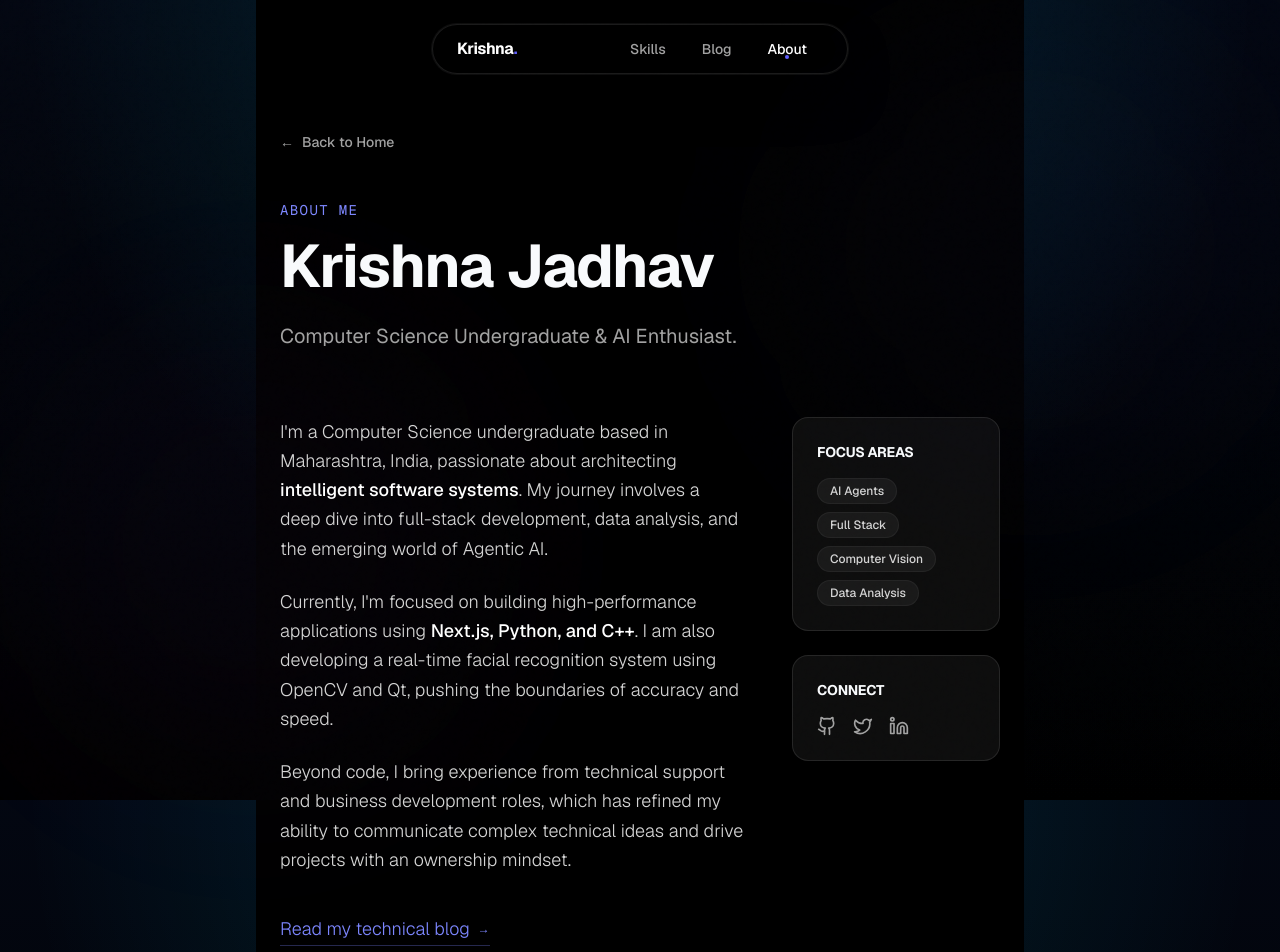
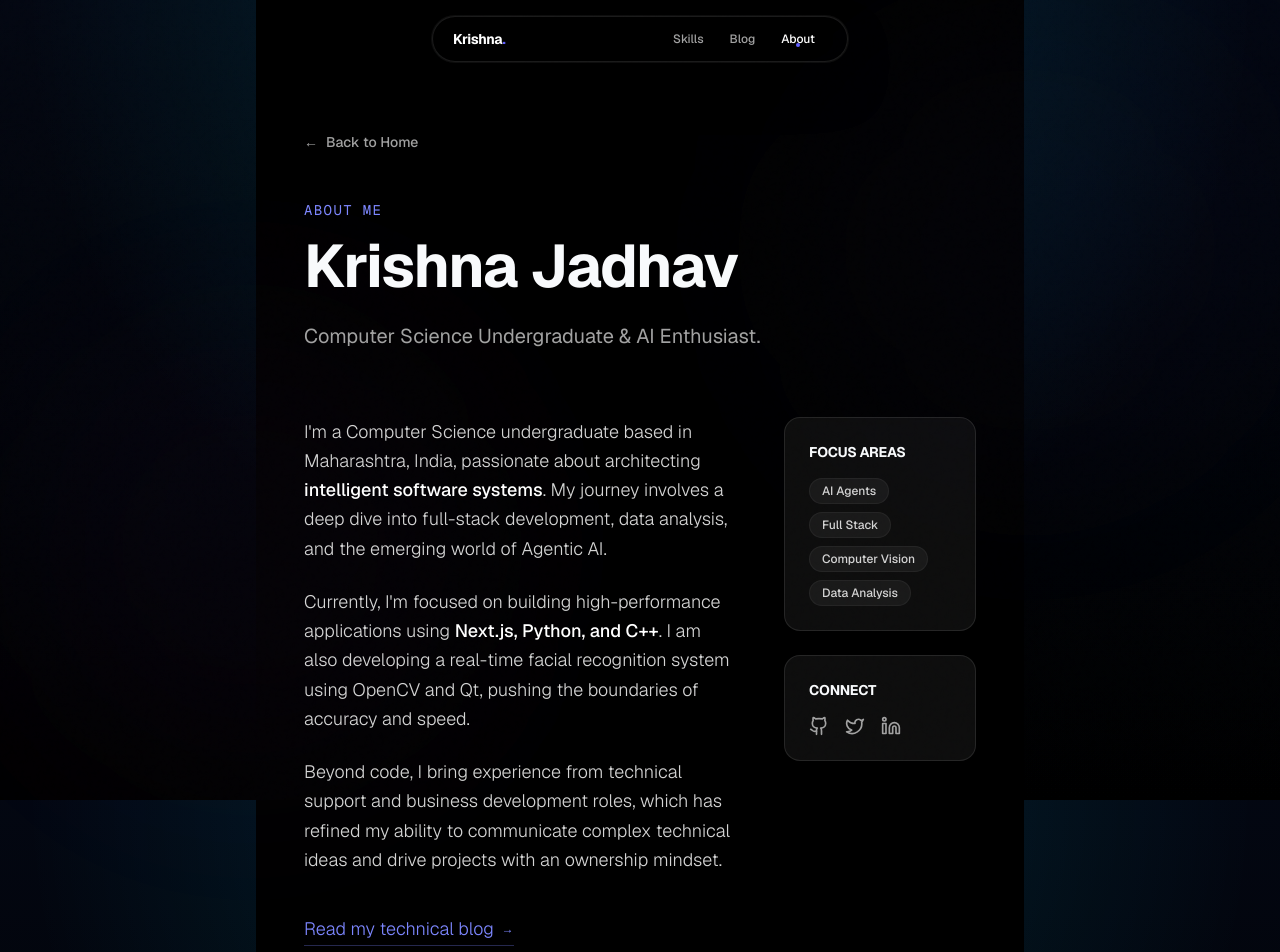
Before and after one commit to KrishnaJadhav2525/krishna-portfolio, a Next.js app: page /about in a window 1280 px wide. Shown: the top 952 px of the page. Built offline with nearby package versions, Linux system fonts and the light colour scheme; no server answers.

Commit message:
feat(layout): standardize global layout, typography and fix page consistency

```diff
--- a/app/about/page.tsx
+++ b/app/about/page.tsx
@@ -6,6 +6,8 @@ import { useState } from "react"
 import { Button } from "@/app/components/ui/button"
 import { Input } from "@/app/components/ui/input"
 import { Textarea } from "@/app/components/ui/textarea"
+import { Container } from "@/app/components/ui/section"
+import { FadeIn } from "@/app/components/ui/fade-in"
 
 export default function AboutPage() {
   const [formData, setFormData] = useState({
@@ -15,14 +17,14 @@ export default function AboutPage() {
   });
   const [status, setStatus] = useState({ type: '', message: '' });
 
-  const handleChange = (e) => {
+  const handleChange = (e: React.ChangeEvent<HTMLInputElement | HTMLTextAreaElement>) => {
     setFormData({
       ...formData,
       [e.target.name]: e.target.value,
     });
   };
 
-  const handleSubmit = async (e) => {
+  const handleSubmit = async (e: React.FormEvent) => {
     e.preventDefault();
 
     if (!formData.email || !formData.subject || !formData.message) {
@@ -76,8 +78,9 @@ export default function AboutPage() {
       </div>
 
       {/* TOP SPACING FOR FIXED NAV */}
-      <div className="pt-32 max-w-4xl mx-auto px-6 relative z-10">
+      <Container className="pt-32 relative z-10">
 
+        <FadeIn>
           {/* BACK */}
           <Link
             href="/"
@@ -101,8 +104,8 @@ export default function AboutPage() {
           </div>
 
           {/* INTRO CONTENT */}
-        <div className="grid md:grid-cols-3 gap-12 mb-24">
-          <div className="md:col-span-2 space-y-6 text-lg text-neutral-300 leading-relaxed font-light">
+          <div className="grid md:grid-cols-12 gap-12 mb-24">
+            <div className="md:col-span-8 space-y-6 text-lg text-neutral-300 leading-relaxed font-light">
               <p>
                 I'm a Computer Science undergraduate based in Maharashtra, India,
                 passionate about architecting <span className="text-white font-medium">intelligent software systems</span>.
@@ -130,7 +133,7 @@ export default function AboutPage() {
             </div>
 
             {/* SIDEBAR / STATS */}
-          <div className="space-y-6">
+            <div className="md:col-span-4 space-y-6">
               <div className="p-6 rounded-2xl bg-white/5 border border-white/10 backdrop-blur-sm">
                 <h3 className="text-sm font-semibold text-white uppercase tracking-wider mb-4">Focus Areas</h3>
                 <div className="flex flex-wrap gap-2">
@@ -152,8 +155,10 @@ export default function AboutPage() {
               </div>
             </div>
           </div>
+        </FadeIn>
 
         {/* EXPERIENCE & EDUCATION GRID */}
+        <FadeIn delay={0.2}>
           <div className="grid md:grid-cols-2 gap-12 mb-32">
 
             {/* EXPERIENCE */}
@@ -161,7 +166,7 @@ export default function AboutPage() {
               <h2 className="text-2xl font-bold text-white mb-8 flex items-center gap-3">
                 <span className="w-2 h-2 rounded-full bg-indigo-500" /> Experience
               </h2>
-            <div className="space-y-8 border-l border-white/10 ml-3 pl-8 relative">
+              <div className="space-y-12 border-l border-white/10 ml-3 pl-8 relative">
 
                 <div className="relative group">
                   <span className="absolute -left-[37px] top-1.5 w-4 h-4 rounded-full border-2 border-neutral-800 bg-black group-hover:border-indigo-500 transition-colors" />
@@ -197,7 +202,7 @@ export default function AboutPage() {
               <h2 className="text-2xl font-bold text-white mb-8 flex items-center gap-3">
                 <span className="w-2 h-2 rounded-full bg-purple-500" /> Education
               </h2>
-            <div className="space-y-8 border-l border-white/10 ml-3 pl-8 relative">
+              <div className="space-y-12 border-l border-white/10 ml-3 pl-8 relative">
 
                 <div className="relative group">
                   <span className="absolute -left-[37px] top-1.5 w-4 h-4 rounded-full border-2 border-neutral-800 bg-black group-hover:border-purple-500 transition-colors" />
@@ -225,8 +230,10 @@ export default function AboutPage() {
               </div>
             </div>
           </div>
+        </FadeIn>
 
         {/* CONTACT FORM */}
+        <FadeIn delay={0.3}>
           <div id="contact" className="py-20 border-t border-white/5">
             <div className="max-w-xl mx-auto text-center mb-12">
               <h2 className="text-3xl font-bold text-white mb-4">Let's Start a Conversation</h2>
@@ -234,6 +241,7 @@ export default function AboutPage() {
             </div>
 
             <div className="max-w-xl mx-auto bg-neutral-900/50 backdrop-blur-xl border border-white/10 rounded-3xl p-8 relative overflow-hidden">
+
 
               {/* Gradient glow */}
               <div className="absolute top-0 left-0 right-0 h-1 bg-gradient-to-r from-indigo-500 via-purple-500 to-indigo-500" />
@@ -313,8 +321,8 @@ export default function AboutPage() {
               )}
             </div>
           </div>
-
-      </div>
+        </FadeIn>
+      </Container>
     </section>
   )
 }
--- a/app/blog/page.tsx
+++ b/app/blog/page.tsx
@@ -4,6 +4,8 @@ import { CuratedBlogs } from "./curated"
 import { ContactSection } from "./contact-section"
 import { NewsletterSection } from "./newsletter-section"
 import SemanticSearch from "@/app/components/semantic-search"
+import { Container } from "@/app/components/ui/section"
+import { FadeIn } from "@/app/components/ui/fade-in"
 
 export const metadata = {
   title: "Blog",
@@ -22,10 +24,10 @@ export default function BlogPage() {
         <div className="absolute bottom-0 right-1/4 w-[500px] h-[500px] bg-purple-500/5 rounded-full blur-[100px] opacity-40" />
       </div>
 
-      <div className="max-w-7xl mx-auto pt-32 px-6 relative z-10">
+      <Container className="pt-32 relative z-10">
 
         {/* HEADER */}
-        <div className="mb-16 text-center md:text-left">
+        <FadeIn className="mb-16 text-center md:text-left">
           <p className="text-sm font-mono text-indigo-400 mb-4 tracking-widest uppercase">
             Engineering & Thoughts
           </p>
@@ -36,15 +38,15 @@ export default function BlogPage() {
             Insights on Artificial Intelligence, Software Engineering, and the future of tech.
             Documenting my journey of building and breaking things.
           </p>
-        </div>
+        </FadeIn>
 
         {/* AI-POWERED SEMANTIC SEARCH */}
-        <div className="mb-20">
+        <FadeIn className="mb-20" delay={0.1}>
           <SemanticSearch />
-        </div>
+        </FadeIn>
 
         {/* BLOG LIST + SIDEBAR */}
-        <div className="grid grid-cols-1 lg:grid-cols-[1fr_350px] gap-12 lg:gap-20">
+        <FadeIn delay={0.2} className="grid grid-cols-1 lg:grid-cols-[1fr_350px] gap-12 lg:gap-20">
 
           {/* Main Content */}
           <div>
@@ -66,13 +68,13 @@ export default function BlogPage() {
               <NewsletterSection />
             </div>
           </div>
-        </div>
+        </FadeIn>
 
         {/* CONTACT - Client Component */}
-        <div className="mt-32">
+        <FadeIn className="mt-32" delay={0.3}>
           <ContactSection />
-        </div>
-      </div>
+        </FadeIn>
+      </Container>
     </section>
   )
 }
--- a/app/components/nav.tsx
+++ b/app/components/nav.tsx
@@ -24,19 +24,19 @@ export default function Navbar() {
   };
 
   return (
-    <div className="fixed top-6 left-1/2 -translate-x-1/2 z-50 w-full max-w-sm sm:max-w-md px-4">
-      <nav className="flex items-center justify-between py-2 px-6 bg-black/40 backdrop-blur-xl border border-white/10 rounded-full shadow-2xl shadow-black/50 ring-1 ring-white/5 transition-all hover:bg-black/50 hover:border-white/20">
+    <div className="fixed top-4 left-1/2 -translate-x-1/2 z-50 w-full max-w-sm sm:max-w-md px-4">
+      <nav className="flex items-center justify-between py-2 px-5 bg-black/40 backdrop-blur-xl border border-white/10 rounded-full shadow-2xl shadow-black/50 ring-1 ring-white/5 transition-all hover:bg-black/50 hover:border-white/20">
 
         {/* LEFT: NAME */}
         <Link
           href="/"
-          className="text-base font-bold tracking-tight text-white mr-8 hover:text-indigo-400 transition-colors"
+          className="text-sm font-bold tracking-tight text-white mr-6 hover:text-indigo-400 transition-colors"
         >
           Krishna<span className="text-indigo-500">.</span>
         </Link>
 
         {/* RIGHT: LINKS */}
-        <div className="flex items-center gap-1">
+        <div className="flex items-center gap-0.5">
           {navLinks.map(({ href, label }) => {
             const active = isActive(href);
             return (
@@ -44,7 +44,7 @@ export default function Navbar() {
                 key={href}
                 href={href}
                 className={cn(
-                  "relative px-4 py-1.5 text-sm font-medium transition-colors duration-200 outline-none focus-visible:ring-2 focus-visible:ring-indigo-500 rounded-full",
+                  "relative px-3 py-1.5 text-xs font-medium transition-colors duration-200 outline-none focus-visible:ring-2 focus-visible:ring-indigo-500 rounded-full",
                   active ? "text-white" : "text-neutral-400 hover:text-white"
                 )}
                 onMouseEnter={() => setHoveredPath(href)}
--- a/app/components/ui/button.tsx
+++ b/app/components/ui/button.tsx
@@ -21,7 +21,7 @@ const buttonVariants = cva(
                 premium: "bg-white text-black hover:bg-neutral-200 shadow-[0_0_20px_rgba(255,255,255,0.3)] hover:shadow-[0_0_25px_rgba(255,255,255,0.4)] transition-all duration-300",
             },
             size: {
-                default: "h-10 px-4 py-2",
+                default: "h-12 px-6 py-2",
                 sm: "h-9 rounded-md px-3",
                 lg: "h-11 rounded-md px-8",
                 icon: "h-10 w-10",
--- a/app/components/ui/section.tsx
+++ b/app/components/ui/section.tsx
@@ -10,7 +10,7 @@ const Container = React.forwardRef<HTMLDivElement, ContainerProps>(
         return (
             <Component
                 ref={ref}
-                className={cn("mx-auto w-full max-w-7xl px-6 lg:px-8", className)}
+                className={cn("mx-auto w-full max-w-[1400px] px-4 sm:px-6 lg:px-12", className)}
                 {...props}
             />
         )
--- a/app/global.css
+++ b/app/global.css
@@ -261,6 +261,9 @@ body::before {
   color: hsl(var(--foreground));
   font-weight: 700;
   letter-spacing: -0.02em;
+  margin-top: 1.5em;
+  /* Reduced from default */
+  margin-bottom: 0.8em;
 }
 
 .prose p {
```
Also changed, not shown: app/page.tsx (+9 -9 lines). Lines whose indentation alone changed are shown as unchanged.
